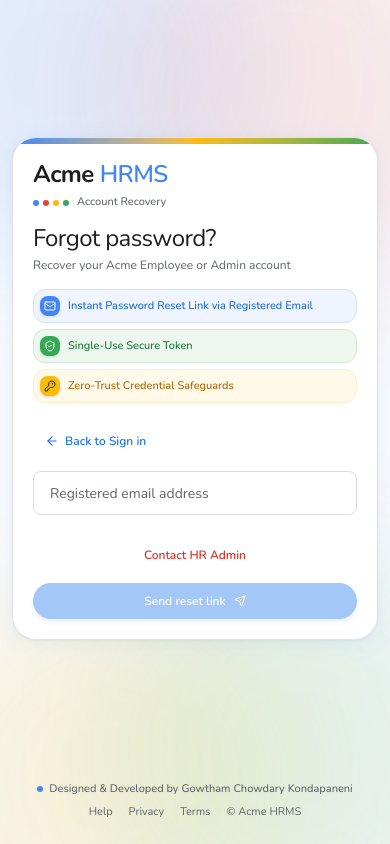
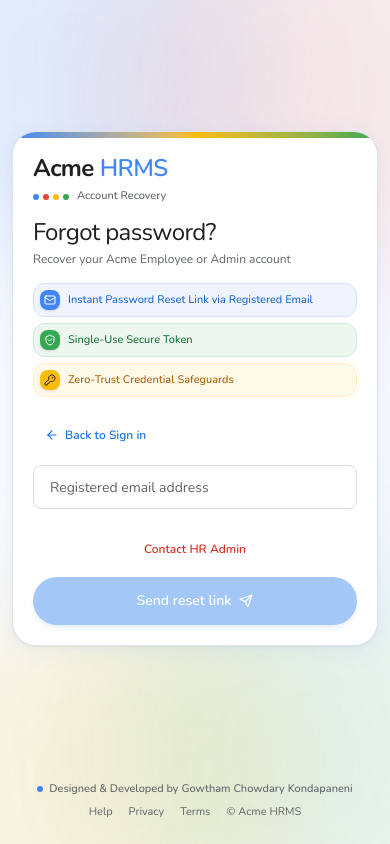
Before and after one commit to Kondapaneni/HRMS, a React (Vite) app in the folder frontend/: page /forgot-password in a window 390 px wide. Built offline with nearby package versions, Linux system fonts and the light colour scheme; no server answers; what @react-pdf/renderer would draw is missing.

Commit message:
Increase button height in mobile view only for Login and ForgotPassword

```diff
--- a/frontend/src/pages/ForgotPassword.jsx
+++ b/frontend/src/pages/ForgotPassword.jsx
@@ -221,16 +221,16 @@ const ForgotPassword = () => {
                   <button
                     type="submit"
                     disabled={isLoading || lockoutSeconds > 0 || !email}
-                    className="w-full sm:w-auto min-w-[130px] bg-[#1a73e8] hover:bg-[#1557b0] active:bg-[#0d47a1] text-white text-xs font-semibold px-6 py-2.5 rounded-full transition-all shadow-md shadow-[#4285F4]/25 hover:shadow-lg hover:shadow-[#4285F4]/30 disabled:opacity-40 disabled:cursor-not-allowed flex items-center justify-center gap-2 cursor-pointer"
+                    className="w-full sm:w-auto min-w-[130px] bg-[#1a73e8] hover:bg-[#1557b0] active:bg-[#0d47a1] text-white text-sm sm:text-xs font-semibold px-6 py-3.5 sm:py-2.5 rounded-full transition-all shadow-md shadow-[#4285F4]/25 hover:shadow-lg hover:shadow-[#4285F4]/30 disabled:opacity-40 disabled:cursor-not-allowed flex items-center justify-center gap-2 cursor-pointer"
                   >
                     {isLoading ? (
-                      <span className="inline-block w-3.5 h-3.5 border-2 border-white border-t-transparent rounded-full animate-spin" />
+                      <span className="inline-block w-4 h-4 sm:w-3.5 sm:h-3.5 border-2 border-white border-t-transparent rounded-full animate-spin" />
                     ) : lockoutSeconds > 0 ? (
                       `Locked (${Math.floor(lockoutSeconds / 60)}:${(lockoutSeconds % 60).toString().padStart(2, '0')})`
                     ) : (
                       <>
                         <span>Send reset link</span>
-                        <Send size={12} />
+                        <Send size={14} className="sm:w-3 sm:h-3" />
                       </>
                     )}
                   </button>
--- a/frontend/src/pages/Login.jsx
+++ b/frontend/src/pages/Login.jsx
@@ -383,10 +383,10 @@ const Login = () => {
                     <button
                       type="submit"
                       disabled={isLoading || lockoutSeconds > 0}
-                      className="w-full sm:w-auto min-w-[110px] bg-[#1a73e8] hover:bg-[#1557b0] active:bg-[#0d47a1] text-white text-xs font-semibold px-6 py-2.5 rounded-full transition-all shadow-md shadow-[#4285F4]/25 hover:shadow-lg hover:shadow-[#4285F4]/30 disabled:opacity-40 disabled:cursor-not-allowed flex items-center justify-center gap-2 cursor-pointer"
+                      className="w-full sm:w-auto min-w-[110px] bg-[#1a73e8] hover:bg-[#1557b0] active:bg-[#0d47a1] text-white text-sm sm:text-xs font-semibold px-6 py-3.5 sm:py-2.5 rounded-full transition-all shadow-md shadow-[#4285F4]/25 hover:shadow-lg hover:shadow-[#4285F4]/30 disabled:opacity-40 disabled:cursor-not-allowed flex items-center justify-center gap-2 cursor-pointer"
                     >
                       {isLoading ? (
-                        <span className="inline-block w-3.5 h-3.5 border-2 border-white border-t-transparent rounded-full animate-spin" />
+                        <span className="inline-block w-4 h-4 sm:w-3.5 sm:h-3.5 border-2 border-white border-t-transparent rounded-full animate-spin" />
                       ) : lockoutSeconds > 0 ? (
                         `Locked (${Math.floor(lockoutSeconds / 60)}:${(lockoutSeconds % 60).toString().padStart(2, '0')})`
                       ) : (
@@ -398,15 +398,15 @@ const Login = () => {
                       type="button"
                       disabled={isLoading || lockoutSeconds > 0 || !email}
                       onClick={() => setIsScanning(true)}
-                      className="w-full sm:w-auto min-w-[110px] bg-[#1e8e3e] hover:bg-[#188038] active:bg-[#137333] text-white text-xs font-semibold px-6 py-2.5 rounded-full transition-all shadow-md shadow-[#34A853]/25 hover:shadow-lg hover:shadow-[#34A853]/30 disabled:opacity-40 disabled:cursor-not-allowed flex items-center justify-center gap-2 cursor-pointer"
+                      className="w-full sm:w-auto min-w-[110px] bg-[#1e8e3e] hover:bg-[#188038] active:bg-[#137333] text-white text-sm sm:text-xs font-semibold px-6 py-3.5 sm:py-2.5 rounded-full transition-all shadow-md shadow-[#34A853]/25 hover:shadow-lg hover:shadow-[#34A853]/30 disabled:opacity-40 disabled:cursor-not-allowed flex items-center justify-center gap-2 cursor-pointer"
                     >
                       {isLoading ? (
-                        <span className="inline-block w-3.5 h-3.5 border-2 border-white border-t-transparent rounded-full animate-spin" />
+                        <span className="inline-block w-4 h-4 sm:w-3.5 sm:h-3.5 border-2 border-white border-t-transparent rounded-full animate-spin" />
                       ) : lockoutSeconds > 0 ? (
                         `Locked (${Math.floor(lockoutSeconds / 60)}:${(lockoutSeconds % 60).toString().padStart(2, '0')})`
                       ) : (
                         <>
-                          <ScanFace size={15} />
+                          <ScanFace size={16} className="sm:w-[15px] sm:h-[15px]" />
                           Scan Face
                         </>
                       )}
```
